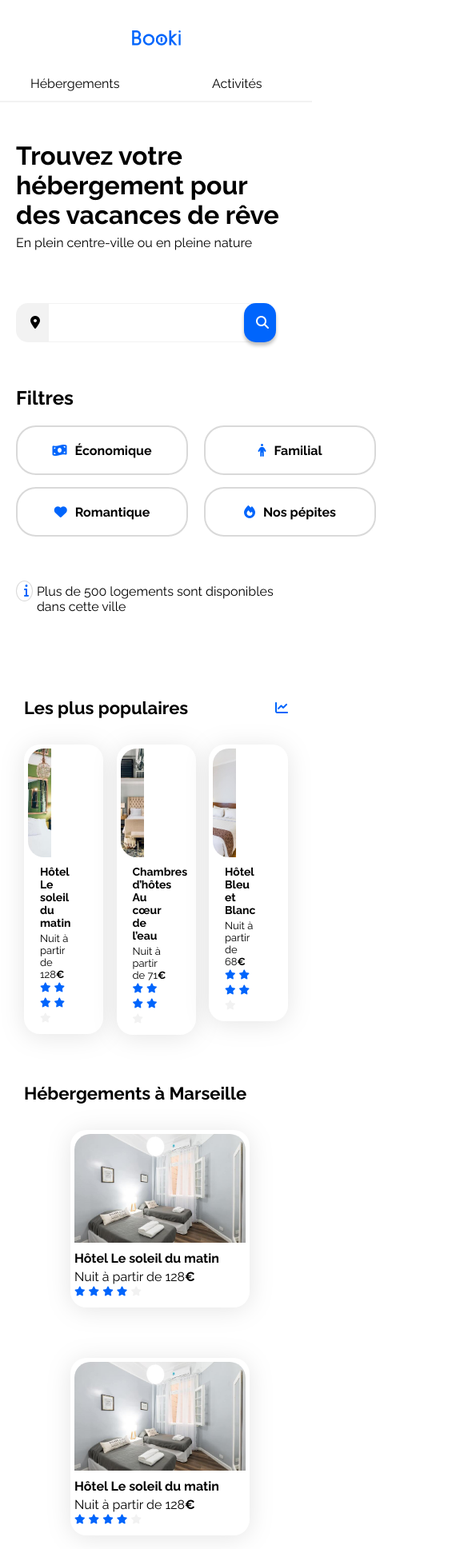
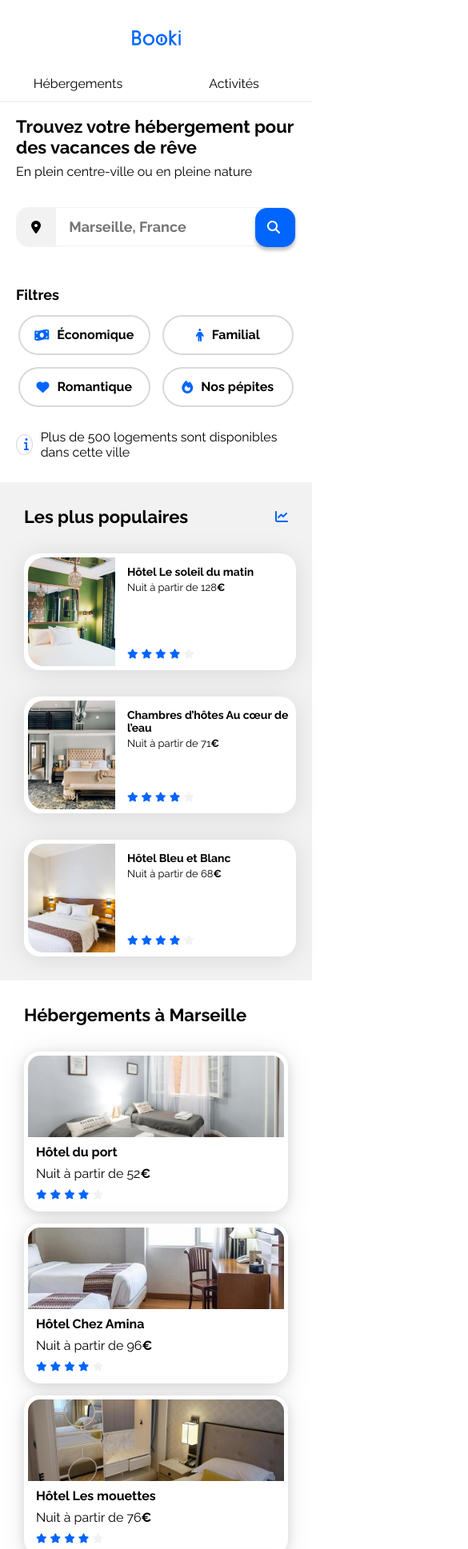
Before and after one commit to Gusabie/Projet-2---Cr-ez-la-page-d-accueil-d-une-agence-de-voyage-avec-HTML-et-CSS, a plain HTML site: page index.html in a window 390 px wide. Shown: the top 1937 px of the page at 80% size, 585 px wide, since content can reach past the window. Drawn offline with Linux system fonts and the light colour scheme.

Commit message:
Responsive mobile & debug flexbox

```diff
--- a/css/style.css
+++ b/css/style.css
@@ -14,6 +14,7 @@
 }
 
 body {
+    margin: 0;
     display: flex;
     justify-content: center;
 }
@@ -23,6 +24,12 @@ body {
     max-width: 1440px;
     padding: 0 50px;
     box-sizing: border-box;
+}
+
+h1 {
+    margin-top: 0;
+    margin-bottom: 0;
+    font-size: 22px;
 }
 
 a {
@@ -58,11 +65,204 @@ a {
     color: var(--main-bg-color)
 }
 
+/** CSS du header **/
+header {
+    display: flex;
+    flex-direction: row;
+    justify-content:space-between;
+    padding-bottom: 30px;
+}
+
+header img {
+    width : 61px;
+    height : 19px;
+    margin-top: 1em;
+}
+
+.flexboxheader {
+    display: flex;
+    flex-direction: row;
+    justify-content: right;
+    gap: 68px;
+    padding-left:50px;
+}
+
+.flexboxheader a {
+
+    padding-top: 10px;
+    /*Sans ça les boutons bougaient au survol*/
+    border-top: 2px solid transparent;
+}
+
+
+/* bordure quand mouseover */
+.flexboxheader a:hover {
+    border-color:#0065FC;
+    color: #0065FC;
+}
+
+.formulaire{
+    width: 100%;
+    margin-top: 0;
+    display: flex;
+    flex-direction: column;
+    gap: 35px;
+    padding-top: 0px;
+    margin-bottom: 35px;
+}
+.titreduformulaire {
+    display: flex;
+    flex-direction: column;
+    justify-content: space-between;
+    gap: 8px;
+}
+
+.titreduformulaire p {
+    font-size: 16px;
+    margin-top: 0;
+    margin-bottom: 0;
+}
+
+
+.rechercheville {
+    width: 377px;
+    height: 49px;
+    border-radius: 15px;
+    display: flex;
+    flex-direction: row;
+}
+
+.rechercheville input {
+    font-size: 18px;
+}
+
+.filtres {
+
+    display: flex;
+    flex-direction: row;
+    gap: 15px;
+}
+
+.filtres h2 {
+    font-size: 18px;
+}
+
+
+.boutonfiltre {
+    box-sizing: border-box;
+    display: flex;
+    flex-direction: row;
+    gap: 15px;
+}
+
+
+.bouton {
+    box-sizing: border-box;
+    display: flex;
+    flex-direction: row;
+    align-items: center;
+    justify-content: center;
+    padding: 4px 19px;
+    gap: 10px;
+    height: 50px;
+    border: 2px solid #D9D9D9;
+    border-radius: 25px;
+    font-weight: 700;
+}
+
+
+.bouton:hover {
+    background-color: #deebff;
+}
+
+.information {
+    width: 100%;
+    height: 24px;
+    display: flex;
+    flex-direction: row;
+    gap: 10px;
+    align-items: center;
+}
+
+.information p {
+    font-size: 16px;
+    margin: 0;
+
+}
+
+.fa-location-dot {
+    position: relative;
+    left: 18px;
+    top: 15px;
+    width: 14px;
+    height: 18px;
+}
+
+.fondi {
+    position: absolute;
+    width: 50px;
+    height: 49px;
+    background: #F2F2F2;
+    border-radius: 15px 0px 0px 15px;
+}
+
+.champdesaisi {
+    position: relative;
+    left: 49px;
+    font-weight: 700;
+    line-height: 21px;
+    letter-spacing: 0em;
+    text-align: center;
+    border: #F2F2F2 1px solid;
+    width: 195px;
+}
+
+.champdesaisi:focus {
+    outline: none;
+}
+
+.boutonrecherche {
+    position: relative;
+    left: 49px;
+    background: #0065FC;
+    border: 1px #0065FC solid;
+    border-radius: 0px 15px 15px 0px;
+    color: white;
+    font-weight: 700;
+    gap: 10px;
+    padding: 15px 16px;
+    max-width: 132px;
+    height: 49px;
+    text-align: center;
+    line-height: 21px;
+}
+
+.loupe {
+    display: none;
+}
+
+.fa-info {
+    position: relative;
+    width: 4px;
+    height: 10px;
+    top: 2px;
+    left: 9px;
+    color: #0065FC;
+}
+.cercle {
+    width: 24px;
+    height:24px;
+    border:1px solid #d9d9d9;
+    border-radius:50%;
+  }
+
+
 /****** Hebergements And Populaires ***********/
 .hebergements-and-populaires {
     display: flex;
     justify-content: space-between;
 }
+
 
 .hebergements-and-populaires section {
     background-color: var(--main-bg-color);
@@ -71,16 +271,19 @@ a {
     box-sizing: border-box;
 }
 
+
 /****** Hebergements ***********/
 .hebergements {
     width: 65%;
 }
 
+
 .hebergements-cards {
     display: flex;
     flex-wrap: wrap;
+    justify-content: space-between;
+    margin: 33px 0;
     gap: 30px;
-    justify-content: space-evenly;
 }
 
 .hebergements-title {
@@ -90,32 +293,41 @@ a {
 }
 
 .hebergements-cards .card {
-    width: 100%;
-    height: 1fr;
+    width: 250.33px;
+    height: 207.25px;
     display: flex;
     flex-direction: column;
-    margin-top: 33px;
+    gap: 4px;
+    box-shadow: 0px 3px 15px 0px #0000001A;
+    padding: 0;
 }
 
 .hebergements-cards img {
     width: 100%;
-    height: 136px;
+    height: 7em;
     border-top-left-radius: 20px;
     border-top-right-radius: 20px;
+    border: white 5px solid;
+    object-fit: cover;
+    box-sizing: border-box;
+
+
 }
-/*
-.hebergements-cards .card-content {
-    width: 33%;
-    padding-left: 0px 0px 15px 0px;
+.hebergements-cards  .card-txt {
     display: flex;
     flex-direction: column;
-    justify-content: space-between;
-    box-sizing: border-box;
-}*/
+    gap: 8px;
+}
+.hebergements-cards .card-content {
+    display: flex;
+    flex-direction: column;
+    padding: 0px 15px 4px 15px ;
+    gap: 8px;
+}
 
 .hebergements-cards .card-title {
-    margin-top: 10px;
-    margin-bottom: 4px;
+    margin-top: 0;
+    margin-bottom: 0;
 }
 
 .hebergements-cards .card-subtitle {
@@ -126,9 +338,13 @@ a {
     margin-bottom: 5px;
 }
 
-.hebergements > p {
-    position: relative;
-    top: 20px;
+/**** Afficher plus ****/
+
+
+.afficher-plus > a {
+
+    font-weight: 700;
+    font-size: 18px;
 }
 
 /****** Populaires ***********/
@@ -175,190 +391,12 @@ a {
 .populaires-cards .card-rating {
     margin-bottom: 5px;
 }
-/** CSS du header **/
-header {
-    display: flex;
-    flex-direction: row;
-    justify-content:space-between;
-}
-
-header img {
-    width : 61px;
-    height : 19px;
-    margin: 1em;
-}
-
-.flexboxheader {
-    display: flex;
-    flex-direction: row;
-    justify-content: right;
-    gap: 68px;
-}
-
-.flexboxheader p {
-    position: relative;
-    bottom: 24px;
-    padding-top: 10px;
-    /*Sans ça les boutons bougaient au survol*/
-    border-top: 2px solid transparent;
-}
-
-
-/* bordure quand mouseover */
-.flexboxheader p:hover {
-    border-color:#0065FC;
-    color: #0065FC;
-}
-
-.formulaire{
-    display: flex;
-    flex-direction: column;
-    gap: 35px;
-    padding-top: 0px;
-}
-.Titreduformulaire {
-    margin-top: 40px;
-    gap: 8px;
-}
-
-.Titreduformulaire p {
-    position: relative;
-    bottom: 15px;
-}
-
-
-.Rechercheville {
-    display: flex;
-    flex-direction: row;
-
-    height: 49px;
-    border-radius: 25px;
-}
-
-.Rechercheville input {
-    font-size: 18px;
-}
-
-.Filtres {
-    display: flex;
-    flex-direction: row;
-    gap: 15px;
-}
-
-.boutonfiltre {
-    display: flex;
-    flex-direction: row;
-    gap: 15px;
-}
-
-
-.bouton {
-    border: #d9d9d9 solid 2px;
-    border-radius: 25px;
-    height: 50px;
-    width: 173px;
-    display: flex;
-    flex-direction: row;
-    justify-content: center;
-    gap: 10px;
-    padding: 4px 19px;
-    font-weight: 700;
-}
-
-.bouton i{
-    position: relative;
-    top: 17px;
-}
-
-.bouton:hover {
-    background-color: #deebff;
-}
-
-.information {
-    display: flex;
-    flex-direction: row;
-    gap: 5px;
-    margin-bottom: 1em;
-}
-
-.information p {
-    position: relative;
-    top: 8px;
-}
-
-.fa-location-dot {
-    position: relative;
-    left: 18px;
-    top: 15px;
-    width: 100%;
-    height: 18px;
-}
-
-.fondi {
-    width: 50px;
-    height: 49px;
-    background: #F2F2F2;
-    border-radius: 15px 0px 0px 15px;
-}
-
-.champdesaisi {
-    font-weight: 700;
-    line-height: 21px;
-    letter-spacing: 0em;
-    text-align: center;
-    border: #F2F2F2 1px solid;
-    width: 195px;
-
-}
-
-.boutonrecherche {
-    background: #0065FC;
-    border: 1px #0065FC solid;
-    border-radius: 0px 15px 15px 0px;
-    color: white;
-    font-weight: 700;
-    gap: 10px;
-    padding: 15px 16px;
-    max-width: 132px;
-    max-height: 49px;
-}
-
-.boutonrecherche:hover {
-    color: #0065FC;
-    background-color: white;
-}
-.loupe {
-    display: none;
-}
-/*.information {
-    display: flex;
-    flex-direction: row;
-    justify-content: left;
-}*/
-
-.fa-info {
-    position: relative;
-    height: 5px;
-    width: 100%;
-    top: 2px;
-    left: 9px;
-    color: #0065FC;
-}
-.cercle {
-    width: 24px;
-    height:24px;
-    border:1px solid #d9d9d9;
-    border-radius:50%;
-    position: relative;
-    top: 20px;
-  }
 
 /* Activité*/
 
 .activites {
         width: 100%;
         max-width: 1340px;
-        height: 559px;
         display: flex;
         flex-direction: column;
         justify-content: space-between;
@@ -372,12 +410,9 @@ header img {
 
 .conteneuractivite {
     width: 100%;
-    height: 439px;
     display: flex;
     flex-direction: row;
     gap: 30px;
-    border: red solid 1px;
-
 }
 
 .cardactivite {
@@ -387,23 +422,27 @@ header img {
         display: flex;
         flex-direction: column;
         justify-content: space-between;
-        box-sizing: border-box;
-        border: #0065FC 2px solid;
         border-radius: 20px;
         object-fit:cover;
+        box-shadow: 0px 3px 15px 0px #0000001A;
     }
 
 .cardactivite img {
+        width: 100%;
+        height: 380px;
+        border-radius: 20px 20px 0px 0px;
+        object-fit:cover;
+        box-sizing: border-box;
 
-        border-radius: 20px 20px 0px 0px;
-        border: white 2px solid;
     }
 
 .cardactivite p {
-        padding-left: 15px;
         font-weight: 700;
+        box-sizing: border-box;
+        margin: auto;
+        margin-left: 1em;
+
     }
-
 
 
 /*footer*/
@@ -437,7 +476,7 @@ footer ul {
 /* Medium devices (tablets, less/equal than 1024px) */
 @media (max-width: 1024px) {
 
-    .Filtres {
+ .filtres {
         flex-direction: column;
         width: 100%;
         gap: 0px;
@@ -454,12 +493,12 @@ footer ul {
         width: 100%;
         margin-top: 50px;
     }
-
+/*
     .populaires-cards {
         display: flex;
         flex-direction: row;
         justify-content: space-between;
-    }
+    } */
 
     .populaires-cards a {
         width: 30%;
@@ -477,7 +516,6 @@ footer ul {
     }
 
 
-
 }
 
 /* Small devices (phones, less than 768px) */
@@ -485,23 +523,24 @@ footer ul {
 
 
     body{
-        margin: 0px;
-        padding: 0px;
+        padding: 0;
     }
 
     .formulaire {
         padding: 0px 20px;
     }
-    section .populaires {
-        background-color: red;
+
+
+    .hebergements-and-populaires section{
+        border-radius: 0;
     }
-    .hebergements-and-populaires section {
-        border-radius: 0;
+
+    section.hebergements{
         background-color: transparent;
     }
 
     .main-container {
-        width: 100%;
+        flex: 1;
         max-width: 767.98px;
         padding: 0px;
         box-sizing: border-box;
@@ -518,11 +557,13 @@ footer ul {
     .flexboxheader{
         width: 100%;
         height: 19px;
-        gap: 15px;
         border-bottom: #F2F2F2 solid 2px;
+        justify-content: center;
+        gap: 0px;
+        padding: 0;
     }
 
-    .flexboxheader p {
+    .flexboxheader a {
         width: 50%;
         margin: 0;
         position: relative;
@@ -532,7 +573,7 @@ footer ul {
         /*Sans ça les boutons bougaient au survol*/
         border-top: 2px solid transparent;
     }
-    .flexboxheader p:hover {
+    .flexboxheader a:hover {
         border-top: 2px solid transparent;
         border-bottom: #0065FC solid 2px;
     }
@@ -540,21 +581,44 @@ footer ul {
     .hebergements-and-populaires {
         flex-direction: column-reverse;
     }
+    .populaires {
+        margin-top: 0;
+    }
+    .populaires-cards{
 
+flex-direction: column;
+    }
+    .populaires-cards .card {
+        width: 100%;
+        flex-direction: row;
+    }
     header img{
         padding: 50px;
         margin: auto;
         }
+    .formulaire{
+        padding-right: 20px;
+        box-sizing: border-box;
+
+    }
+    .rechercheville {
+        width: 100%;
+        height: 49px;
+        border-radius: 15px;
+        border: 1px #F2F2F2 solid;
+        box-sizing: border-box;
+        justify-content: space-between;
+    }
 
     .champdesaisi{
-        width: 335px;
+        max-width: 500px;
+        border: transparent;
     }
     .boutonrecherche {
         display: none;
     }
     .fondloupe {
         position: relative;
-        right: 25px;
         width: 50px;
         height: 49px;
         background: #F2F2F2;
@@ -568,18 +632,73 @@ footer ul {
         top: 15px;
         left: 15px;
     }
+
     .boutonfiltre {
-        min-width: 450px;
         display: flex;
-        justify-content: space-between;
         flex-wrap: wrap;
+        justify-content: center;
+        align-items: center;
+
     }
 
-    footer{
-        flex-direction: column;
-        width: 100%;
-        max-width: 767.98px;
-    }
+   .bouton {
+    width: 47%;
+   }
+
+.hebergements-cards {
+    gap: 15px;
+    flex-direction: column;
+}
+
+.hebergements-cards .card {
+    min-width: 100%;
+    height: 200px;
+    border-radius: 20px;
+
+
+}
+
+/* .hebergements-cards .card-content{
+    position: relative;
+    gap: 0;
+    gap: 8px;
+} */
+.hebergements-cards img {
+    width: 100%;
+    height: 7em;
+    border-radius: 20px 20px 0px 0px;
+    object-position: 50% 65%;
+
+}
+
+.activites {
+    padding: 30px;
+    gap: 30px;
+}
+
+.conteneuractivite {
+    gap: 15px;
+    flex-direction: column;
+ }
+
+.cardactivite {
+    min-width: 100%;
+    height: 200px;
+    border-radius: 20px;
+}
+.cardactivite img {
+    width: 100%;
+    height: 141px;
+    border-radius: 20px 20px 0px 0px;
+    object-fit:cover;
+    object-position: 50% 50%;
+}
+
+   footer{
+    flex-direction: column;
+    width: 100%;
+    max-width: 767.98px;
+}
 
     /* ... */
 }
--- a/index.html
+++ b/index.html
@@ -18,26 +18,26 @@
 <body>
 
     <div class="main-container">
-        <header>
+        <header class="site-header">
             <img src="/images/logo/Booki.png">
-                <div class="flexboxheader">
-                    <p>Hébergements</p>
-                    <p>Activités</p>
-                </div>
+                <nav class="flexboxheader">
+                    <a href="">Hébergements</a>
+                    <a href="">Activités</a>
+                </nav>
         </header>
-        <main>
+        <main class="site-content">
             <div class="formulaire">
-                <div class="Titreduformulaire">
+                <div class="titreduformulaire">
                     <H1>Trouvez votre hébergement pour des vacances de rêve</H1>
                     <p>En plein centre-ville ou en pleine nature</p>
                 </div>
-                <div class="Rechercheville">
+                <div class="rechercheville">
                     <div class="fondi"><i class="fa-solid fa-location-dot" style="color: #000000;"></i></div>
-                   <input class ="champdesaisi" type="search">
+                   <input class ="champdesaisi" type="search" placeholder="Marseille, France">
                     <input class="boutonrecherche" type="submit" value="Rechercher">
                     <div class="fondloupe"><i class="fa-solid fa-magnifying-glass" style="color: #ffffff;"></i></div>
                 </div>
-                <div class="Filtres">
+                <div class="filtres">
                     <div class="titrefiltre">
                         <h2>Filtres</h2>
                     </div>
@@ -73,8 +73,8 @@
                                 <img src="images/hebergements/fred-kleber.jpg" alt="Image de la chambre d'hôtel montrant un lit">
                                 <div class="card-content">
                                     <div class="card-txt">
-                                        <h3 class="card-title">Hôtel Le soleil du matin</h3>
-                                        <p class="card-subtitle">Nuit à partir de 128<span class="euro">€</span></p>
+                                        <h3 class="card-title">Hôtel du port</h3>
+                                        <p class="card-subtitle">Nuit à partir de 52<span class="euro">€</span></p>
                                     </div>
                                     <div class="card-rating">
                                         <i class="fa-xs fa-solid fa-star" aria-hidden="true"></i>
@@ -89,11 +89,11 @@
                         </a>
                         <a href="#">
                             <article class="card">
-                                <img src="images/hebergements/fred-kleber.jpg" alt="Image de la chambre d'hôtel montrant un lit">
+                                <img src="images/hebergements/febrian-zakaria.jpg" alt="Image de la chambre d'hôtel montrant un lit">
                                 <div class="card-content">
                                     <div class="card-txt">
-                                        <h3 class="card-title">Hôtel Le soleil du matin</h3>
-                                        <p class="card-subtitle">Nuit à partir de 128<span class="euro">€</span></p>
+                                        <h3 class="card-title">Hôtel Chez Amina</h3>
+                                        <p class="card-subtitle">Nuit à partir de 96<span class="euro">€</span></p>
                                     </div>
                                     <div class="card-rating">
                                         <i class="fa-xs fa-solid fa-star" aria-hidden="true"></i>
@@ -108,11 +108,11 @@
                         </a>
                         <a href="#">
                             <article class="card">
-                                <img src="images/hebergements/fred-kleber.jpg" alt="Image de la chambre d'hôtel montrant un lit">
+                                <img src="images/hebergements/reisetopia.jpg" alt="Image de la chambre d'hôtel montrant un lit">
                                 <div class="card-content">
                                     <div class="card-txt">
-                                        <h3 class="card-title">Hôtel Le soleil du matin</h3>
-                                        <p class="card-subtitle">Nuit à partir de 128<span class="euro">€</span></p>
+                                        <h3 class="card-title">Hôtel Les mouettes</h3>
+                                        <p class="card-subtitle">Nuit à partir de 76<span class="euro">€</span></p>
                                     </div>
                                     <div class="card-rating">
                                         <i class="fa-xs fa-solid fa-star" aria-hidden="true"></i>
@@ -127,11 +127,11 @@
                         </a>
                         <a href="#">
                             <article class="card">
-                                <img src="images/hebergements/fred-kleber.jpg" alt="Image de la chambre d'hôtel montrant un lit">
+                                <img src="images/hebergements/annie-spratt.jpg" alt="Image de la chambre d'hôtel montrant un lit">
                                 <div class="card-content">
                                     <div class="card-txt">
-                                        <h3 class="card-title">Hôtel Le soleil du matin</h3>
-                                        <p class="card-subtitle">Nuit à partir de 128<span class="euro">€</span></p>
+                                        <h3 class="card-title">Hôtel de la mer</h3>
+                                        <p class="card-subtitle">Nuit à partir de 46<span class="euro">€</span></p>
                                     </div>
                                     <div class="card-rating">
                                         <i class="fa-xs fa-solid fa-star" aria-hidden="true"></i>
@@ -146,11 +146,11 @@
                         </a>
                         <a href="#">
                             <article class="card">
-                                <img src="images/hebergements/fred-kleber.jpg" alt="Image de la chambre d'hôtel montrant un lit">
+                                <img src="images/hebergements/marcus-loke.jpg" alt="Image de la chambre d'hôtel montrant un lit">
                                 <div class="card-content">
                                     <div class="card-txt">
-                                        <h3 class="card-title">Hôtel Le soleil du matin</h3>
-                                        <p class="card-subtitle">Nuit à partir de 128<span class="euro">€</span></p>
+                                        <h3 class="card-title">Hôtel La Canebière</h3>
+                                        <p class="card-subtitle">Nuit à partir de 25<span class="euro">€</span></p>
                                     </div>
                                     <div class="card-rating">
                                         <i class="fa-xs fa-solid fa-star" aria-hidden="true"></i>
@@ -165,11 +165,11 @@
                         </a>
                         <a href="#">
                             <article class="card">
-                                <img src="images/hebergements/fred-kleber.jpg" alt="Image de la chambre d'hôtel montrant un lit">
+                                <img src="images/hebergements/nicate-lee.jpg" alt="Image de la chambre d'hôtel montrant un lit">
                                 <div class="card-content">
                                     <div class="card-txt">
-                                        <h3 class="card-title">Hôtel Le soleil du matin</h3>
-                                        <p class="card-subtitle">Nuit à partir de 128<span class="euro">€</span></p>
+                                        <h3 class="card-title">Hôtel Le Panier</h3>
+                                        <p class="card-subtitle">Nuit à partir de 23<span class="euro">€</span></p>
                                     </div>
                                     <div class="card-rating">
                                         <i class="fa-xs fa-solid fa-star" aria-hidden="true"></i>
@@ -183,7 +183,9 @@
                             </article>
                         </a>
                     </div>
-                    <p><strong>Afficher plus</strong>
+                    <div class="afficher-plus">
+                        <a href="">Afficher plus</a>
+                    </div>
                 </section>
                 <section class="populaires">
                     <div class="populaires-title">
@@ -251,37 +253,43 @@
                     </div>
                 </section>
             </div>
+
               <div class="activites">
                 <section class="sectionactivites">
                     <div class="activites-title">
                         <h2 class="section-title">Les activités à Marseille</h2>
                     </div>
                     <div class="conteneuractivite">
+
                         <div class="cardactivite">
-                        <img src="images/activites/florian-wehde.jpg" alt="Vieux-Port">
+                            <img src="images/activites/reno-laithienne.jpg" alt="Vieux-Port">
                             <p>Vieux-Port</p>
                         </div>
+
                         <div class="cardactivite">
-                        <img src="images/activites/florian-wehde.jpg" alt="Vieux-Port">
-                        <p>Vieux-Port</p>
+                            <img src="images/activites/paul-hermann.jpg" alt="Fort de Pomègues">
+                            <p>Fort de Pomègues</p>
                         </div>
+
                         <div class="cardactivite">
-                        <img src="images/activites/florian-wehde.jpg" alt="Vieux-Port">
-                        <p>Vieux-Port</p>
+                            <img src="images/activites/kilyan-sockalingum.jpg" alt="Parc national des Calanques">
+                            <p>Parc national des Calanques</p>
                         </div>
+
                         <div class="cardactivite">
-                        <img src="images/activites/florian-wehde.jpg" alt="Vieux-Port">
-                        <p>Vieux-Port</p>
+                            <img src="images/activites/florian-wehde.jpg" alt="Notre-Dame-de-la-Garde">
+                            <p>Notre-Dame-de-la-Garde</p>
                         </div>
+
                     </div>
                 </section>
             </div>
 
         </main>
-        <footer>
+        <footer class="site-footer">
             <ul>
                 <p><strong>À propos</strong></p>
-                <p>Fonctionnement du site</p>
+                <p><a href="">Fonctionnement du site</a></p>
                 <p>Conditions générales</p>
                 <p>Données et confidentialité</p>
             </ul>
```
Lines whose indentation alone changed are shown as unchanged.
